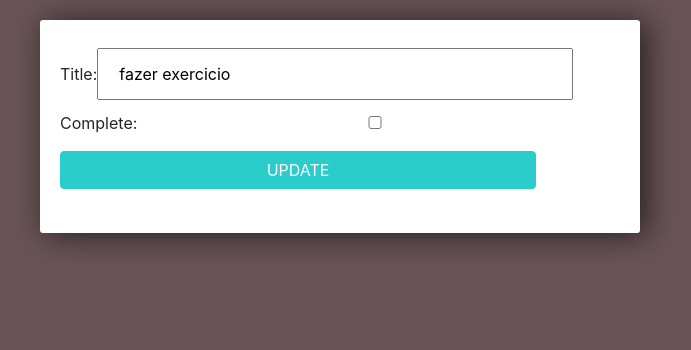
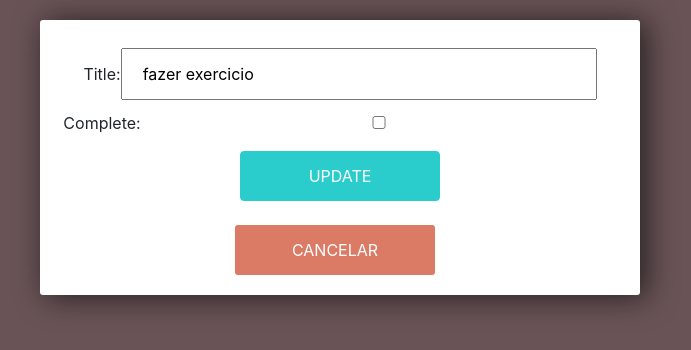
Before and after one commit to ifam-polo/julia-ProjToDoList, a Django app: page /updateTask/19/ in a window 1280 px wide. Shown: the top 350 px of the page, without its empty margins (300-991 px from the left). Run offline with Django 3.2, Linux system fonts and the light colour scheme; data comes from the database, SQL or seed files in the repository; both versions use the stored data as it was after the commit; some libraries are stand-ins or nearby versions.

Commit message:
estilzação da página de update e de deletete

```diff
--- a/task/templates/task/delete.html
+++ b/task/templates/task/delete.html
@@ -24,6 +24,7 @@
 		background-color: #fff;
 		border-radius: 3px;
 		box-shadow: 6px 2px 30px 0px rgba(15, 15, 15, 0.75);
+        text-align: center;
 	}
 
     .letra{
@@ -50,12 +51,11 @@
 </style>
 
 <div class="center-column">
+
     <div class="letra">
         <p>Você tem certeza que deseja excluir "{{task}}"? </p>
         <a href="{%url 'lista'%}">Cancelar</a>
-
     </div>
-
 
     <div class="form">
         <form method="POST" action="">
--- a/task/templates/task/update_task.html
+++ b/task/templates/task/update_task.html
@@ -10,6 +10,7 @@
 		padding: 12px 20px;
 		margin: 8px 0;
 		box-sizing: border-box;
+		display: inline-block;
 	}
 
     .center-column{
@@ -19,24 +20,43 @@
 		background-color: #fff;
 		border-radius: 3px;
 		box-shadow: 6px 2px 30px 0px rgba(15, 15, 15, 0.75);
+		text-align: center;
 	}
 
 	.btn-info {
-
+		display: inline-block;
+    	height: 50px;
+		width: 200px;
 		background-color: #2acccc;
 		border-color: #2acccc;
+		vertical-align: middle;
+	}
+
+	a {
+		display: inline-block;
+		vertical-align: middle;
+		width: 200px;
+		height: 50px;
+    	margin-right: 10px;
+		color: #fff;
+		background-color: #db7b65;
+		border-radius: 3px;
+		text-align: center;
+		line-height: 50px;
 	}
 
 </style>
 
+<div class="center-column">
 
+	<form method="POST" action="">
+		{% csrf_token %}
+		{{form}}
 
-<div class="center-column">
-<form method="POST" action="">
-    {% csrf_token %}
+		<input class="btn btn-info" value="UPDATE" type="submit" name="Update Task">
+	</form>
 
-    {{form}}
-    <input class="btn btn-info" value="UPDATE" type="submit" name="Update Task">
-
-</form>
+	<div>
+		<a href="{%url 'lista'%}">CANCELAR</a>
+	</div>
 </div>
```
Also changed, not shown: db.sqlite3. Lines whose indentation alone changed are shown as unchanged.
